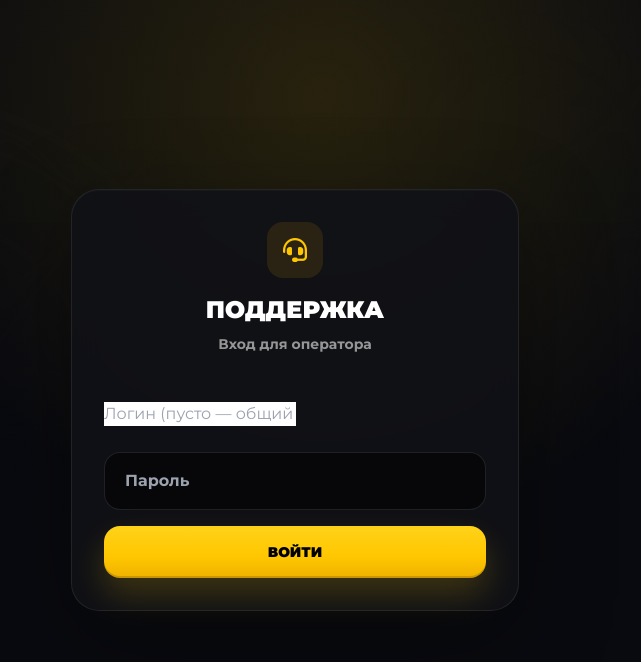
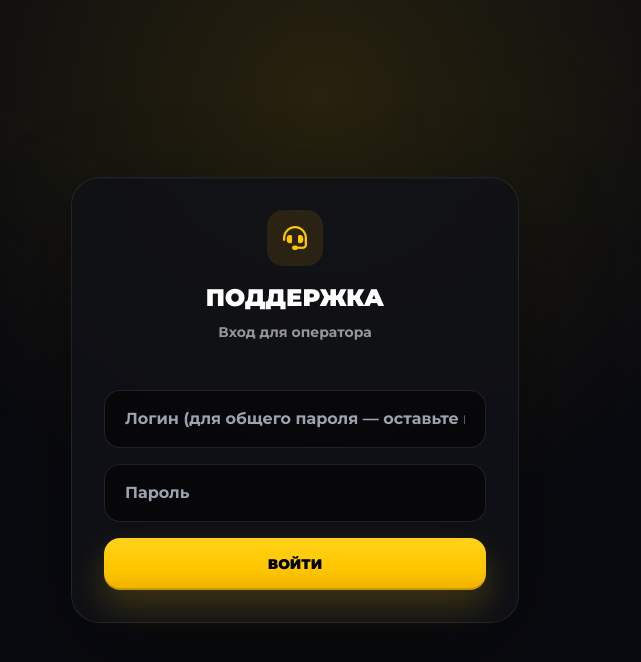
Before and after one commit to zadkie1ll/shredder-admin-site, a Django app: page /support-admin/login/ in a window 1280 px wide. Shown: the top 662 px of the page, without its empty margins (345-986 px from the left). Run offline with Django 5.2, Linux system fonts and the light colour scheme; parts of the project's set-up code (start-up, migrations or seed data) failed here and were passed over; some libraries are stand-ins or nearby versions.

Commit message:
Поле логина на странице входа оформлено как поле пароля
Инпут логина был вставлен с несуществующим на этой странице классом и
выглядел системным огрызком. Теперь те же классы, что у пароля
(admin-login-input, полная ширина), и более понятный placeholder.

Co-Authored-By: Claude Fable 5 <noreply@anthropic.com>

```diff
--- a/engine/templates/support_admin_login.html
+++ b/engine/templates/support_admin_login.html
@@ -93,7 +93,7 @@
 
             <form method="post" class="space-y-4">
                 {% csrf_token %}
-                <input class="input" type="text" name="login" placeholder="Логин (пусто — общий пароль)" autocomplete="username" style="margin-bottom:10px;">
+                <input type="text" name="login" placeholder="Логин (для общего пароля — оставьте пустым)" autocomplete="username" class="admin-login-input w-full rounded-2xl border px-5 py-4 text-white font-bold outline-none focus:border-[#ffc700]/40">
             <input type="password" name="password" placeholder="Пароль" required class="admin-login-input w-full rounded-2xl border px-5 py-4 text-white font-bold outline-none focus:border-[#ffc700]/40">
                 <button type="submit" class="admin-login-button w-full rounded-2xl px-5 py-4 text-black text-sm font-black uppercase">
                     Войти
```
